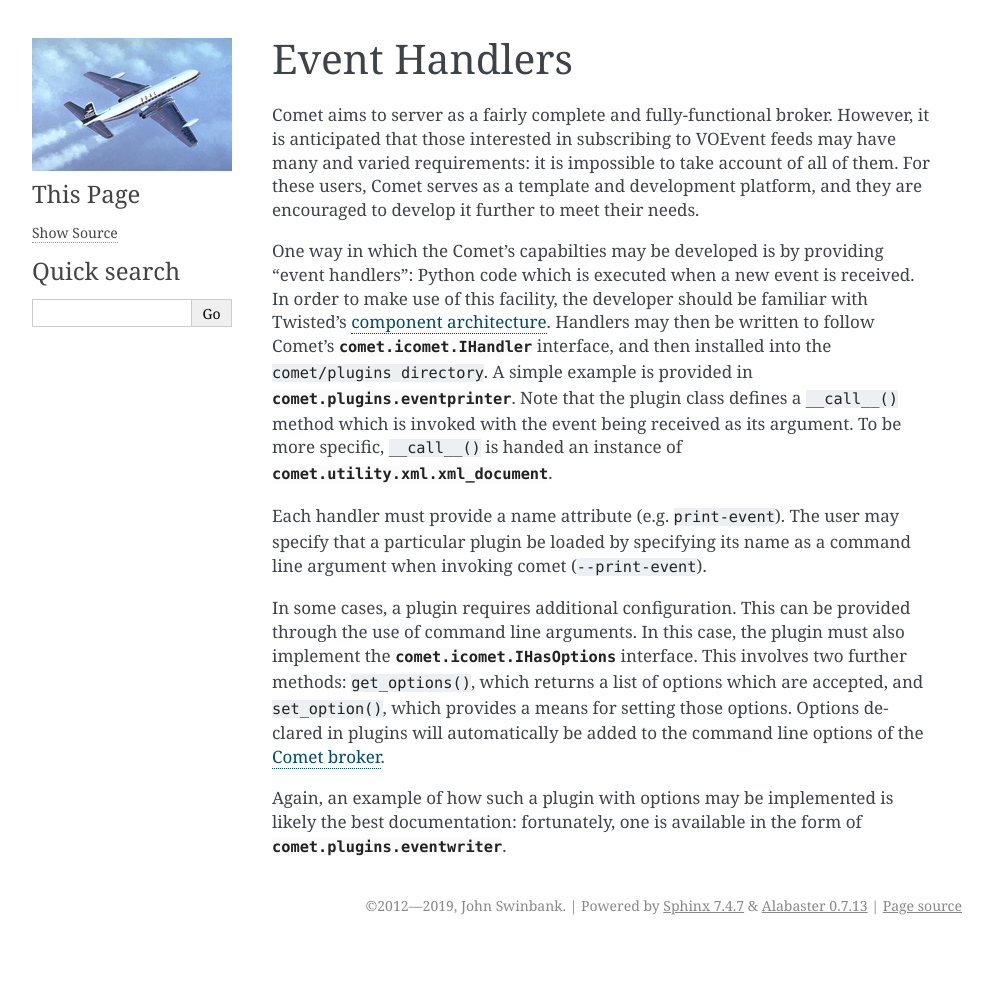
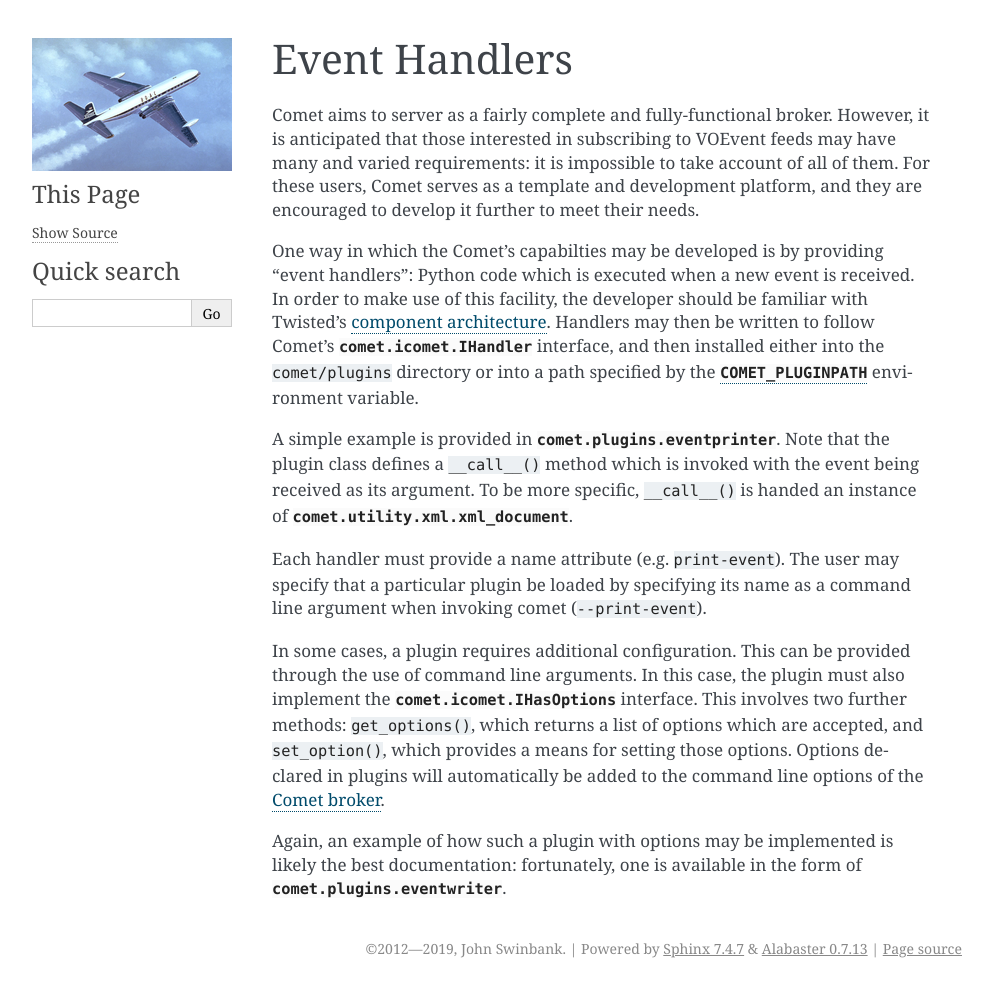
Before and after one commit to jdswinbank/Comet, a Sphinx documentation site: the page built from docs/handlers.rst, in a window 1280 px wide. Shown: the whole page, without its empty margins (148-1141 px from the left). Built offline with Sphinx 7.4.7, drawn with Linux system fonts in a browser that asks for light colours; before the commit the page ends 945 px from its top, so only the background shows below that.

Commit message:
Enable user-configrable plugin path.

```diff
--- a/docs/handlers.rst
+++ b/docs/handlers.rst
@@ -13,11 +13,13 @@ In order to make use of this facility, the developer should be familiar with
 Twisted's `component architecture
 <http://twistedmatrix.com/documents/current/core/howto/components.html>`_.
 Handlers may then be written to follow Comet's :class:`comet.icomet.IHandler`
-interface, and then installed into the ``comet/plugins directory``. A simple
-example is provided in :class:`comet.plugins.eventprinter`. Note that the
-plugin class defines a ``__call__()`` method which is invoked with the event
-being received as its argument. To be more specific, ``__call__()`` is handed
-an instance of :class:`comet.utility.xml.xml_document`.
+interface, and then installed either into the :file:`comet/plugins` directory or
+into a path specified by the :envvar:`COMET_PLUGINPATH` environment variable.
+
+A simple example is provided in :class:`comet.plugins.eventprinter`. Note that
+the plugin class defines a ``__call__()`` method which is invoked with the
+event being received as its argument. To be more specific, ``__call__()`` is
+handed an instance of :class:`comet.utility.xml.xml_document`.
 
 Each handler must provide a name attribute (e.g. ``print-event``). The user
 may specify that a particular plugin be loaded by specifying its name as a
--- a/docs/history.rst
+++ b/docs/history.rst
@@ -33,6 +33,8 @@ Development Version
   capability is now extended to the receiver and broadcaster, which can
   simultaneously listen for connections on multiple interfaces (e.g., a TCP
   port and a Unix domain socket).
+
+- Use the :envvar:`COMET_PLUGINPATH` environment to set the plugin search path.
 
 .. _Twisted endpoints: https://twistedmatrix.com/documents/current/core/howto/endpoints.html
 .. _Unix domain sockets: https://en.wikipedia.org/wiki/Unix_domain_socket
```
Also changed, not shown: docs/usage/broker.rst (+17 -0 lines), 2 other files.
